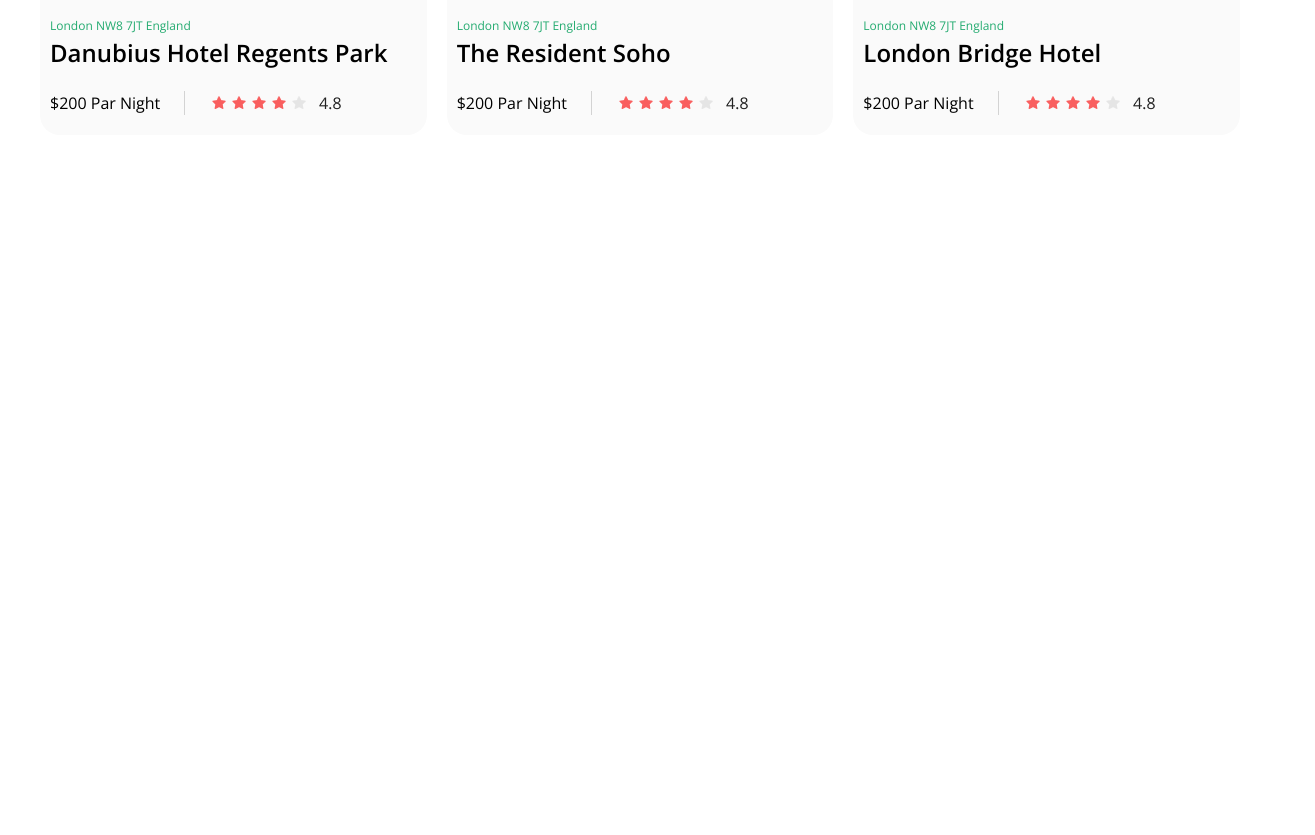
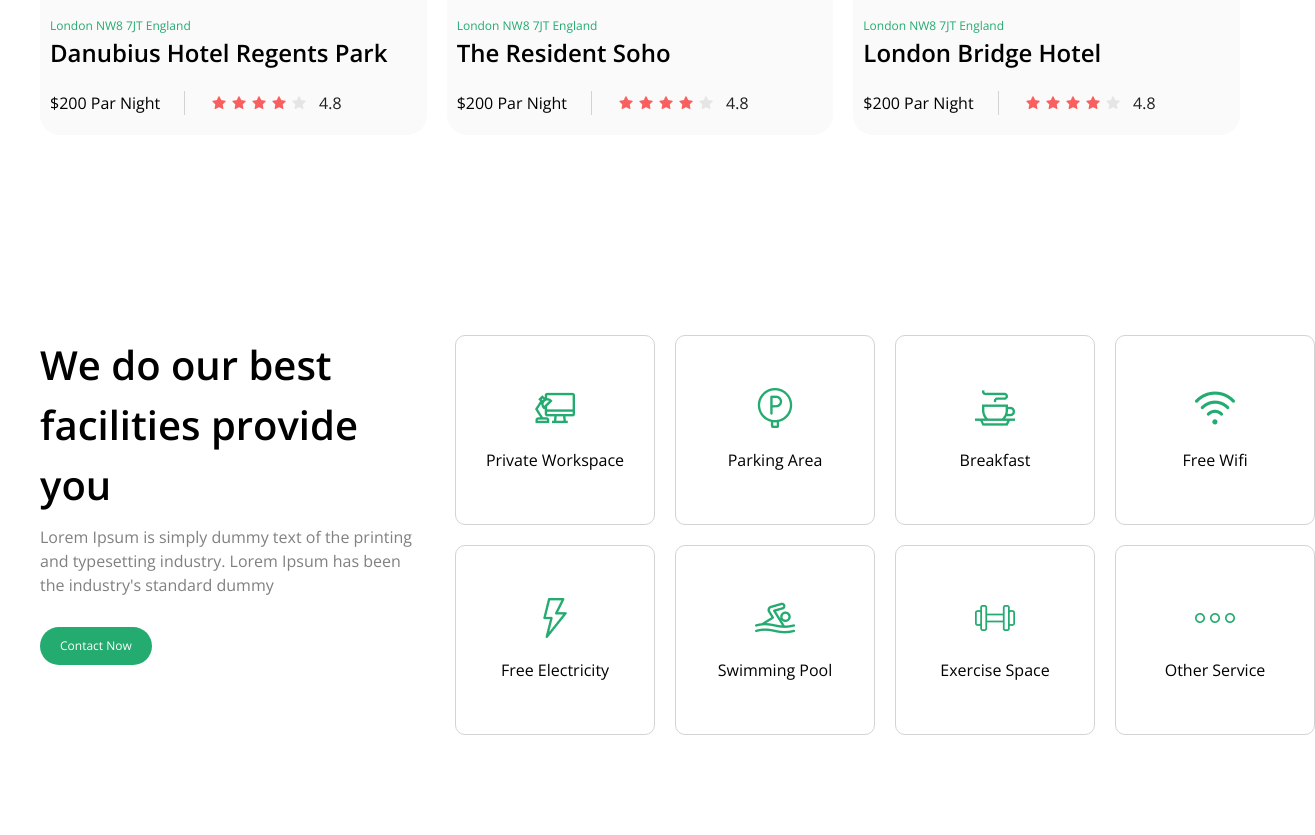
Before and after one commit to Faridun-07/Two-Page, a website: page index.html in a window 1280 px wide. Shown: the part 1287-2122 px from the top of the page, 1315 px wide, since content can reach past the window. Before the commit the page ends 1522 px from the top, so only its background shows below. Drawn offline with nearby package versions, Linux system fonts and the light colour scheme; files that its build step writes are made by us from their sources.

Commit message:
Add Section 3

```diff
--- a/index.html
+++ b/index.html
@@ -127,6 +127,53 @@
             </article>
         </div>
     </section>
+    <section class="max-w-300 m-auto flex flex-col gap-[30px] lg:flex-row lg:justify-between p-[50px_20px] lg:p-[100px_0]">
+      <aside class="flex flex-col gap-[30px] items-start">
+        <div class="flex flex-col gap-[10px]">
+          <h1 class="text-[40px] font-semibold">We do our best <br> facilities provide you</h1>
+          <p class="text-[gray] lg:w-[385px]">Lorem Ipsum is simply dummy text of the printing and typesetting industry. Lorem Ipsum has been the industry's standard dummy </p>
+        </div>
+        <button class="bg-[#24AB70] text-[white] text-[12px] p-[10px_20px] rounded-[20px]">Contact Now</button>
+      </aside>
+      <div class="flex flex-col gap-[20px]">
+        <div class="flex gap-[20px] overflow-auto lg:overflow-visible">
+          <article class="flex flex-col gap-[20px] items-center justify-center w-[180px] h-[190px]  border-[1px] border-[lightgray] rounded-[10px] min-w-[200px]">
+            <img src="./src/images/logo.png" alt="">
+            <p>Private Workspace</p>
+          </article>
+            <article class="flex flex-col gap-[20px] items-center justify-center w-[180px] h-[190px]  border-[1px] border-[lightgray] rounded-[10px] min-w-[200px]">
+            <img src="./src/images/logo2.png" alt="">
+            <p>Parking Area</p>
+          </article>
+            <article class="flex flex-col gap-[20px] items-center justify-center w-[180px] h-[190px]  border-[1px] border-[lightgray] rounded-[10px] min-w-[200px]">
+            <img src="./src/images/logo3.png" alt="">
+            <p>Breakfast</p>
+          </article>
+            <article class="flex flex-col gap-[20px] items-center justify-center w-[180px] h-[190px]  border-[1px] border-[lightgray] rounded-[10px] min-w-[200px]">
+            <img src="./src/images/logo4.png" alt="">
+            <p>Free Wifi</p>
+          </article>
+        </div>
+           <div class="flex gap-[20px] overflow-auto lg:overflow-visible">
+          <article class="flex flex-col gap-[20px] items-center justify-center w-[180px] h-[190px]  border-[1px] border-[lightgray] rounded-[10px] min-w-[200px]">
+            <img src="./src/images/logo5.png" alt="">
+            <p>Free Electricity</p>
+          </article>
+            <article class="flex flex-col gap-[20px] items-center justify-center w-[180px] h-[190px]  border-[1px] border-[lightgray] rounded-[10px] min-w-[200px]">
+            <img src="./src/images/logo6.png" alt="">
+            <p>Swimming Pool</p>
+          </article>
+            <article class="flex flex-col gap-[20px] items-center justify-center w-[180px] h-[190px]  border-[1px] border-[lightgray] rounded-[10px] min-w-[200px]">
+            <img src="./src/images/logo7.png" alt="">
+            <p>Exercise Space</p>
+          </article>
+            <article class="flex flex-col gap-[20px] items-center justify-center w-[180px] h-[190px]  border-[1px] border-[lightgray] rounded-[10px] min-w-[200px]">
+            <img src="./src/images/logo8.png" alt="">
+            <p>Other Service</p>
+          </article>
+        </div>
+      </div>
+    </section>
   </main>
   <footer></footer>
 </body>
```
Also changed, not shown: src/images/logo.png (added), src/images/logo2.png (added), src/images/logo3.png (added), src/images/logo4.png (added), src/images/logo5.png (added), src/images/logo6.png (added), src/images/logo7.png (added), src/images/logo8.png (added).
